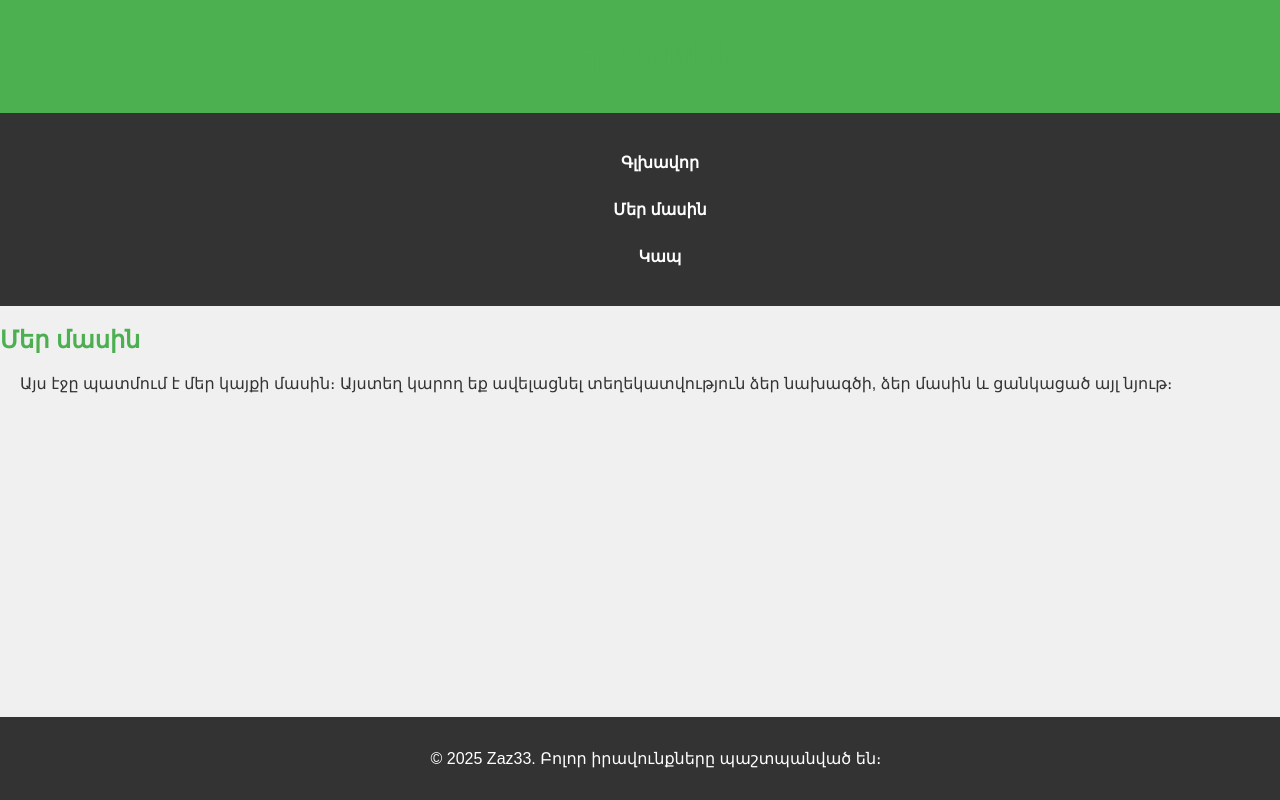
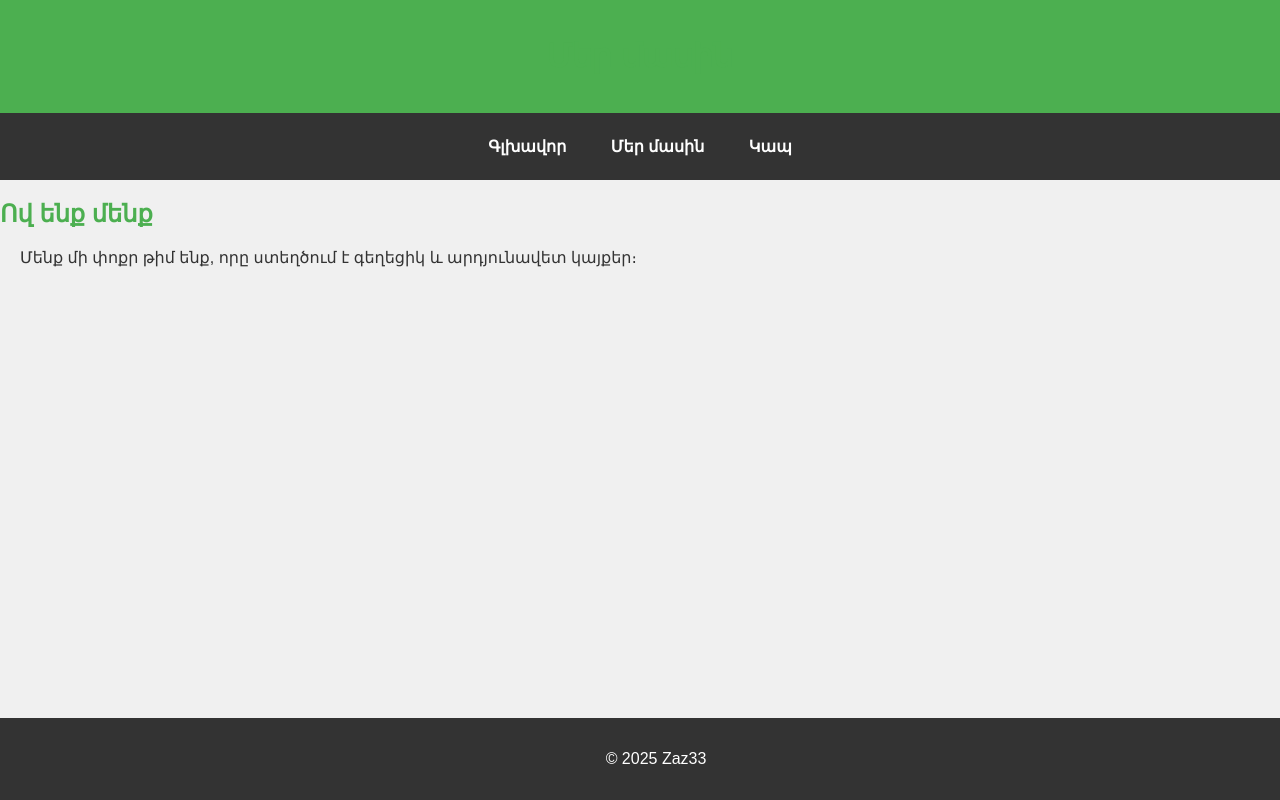
Before and after one commit to Zaz33/zaz33.github.io, a plain HTML site: page about.html in a window 1280 px wide. Drawn offline with Linux system fonts and the light colour scheme.

Commit message:
Update about.html
Signed-off-by: Zaz33 <033339133a@gmail.com>

```diff
--- a/about.html
+++ b/about.html
@@ -1,28 +1,28 @@
 <!DOCTYPE html>
 <html lang="hy">
 <head>
-    <meta charset="UTF-8">
-    <meta name="viewport" content="width=device-width, initial-scale=1.0">
-    <title>Մեր մասին - Zaz33 կայք</title>
-    <link rel="stylesheet" href="style.css">
+  <meta charset="UTF-8" />
+  <title>Մեր մասին</title>
+  <link rel="stylesheet" href="style.css" />
 </head>
 <body>
 <header>
   <h1>Մեր մասին</h1>
 </header>
+
 <nav>
-        <ul>
-            <li><a href="index.html">Գլխավոր</a></li>
-            <li><a href="about.html">Մեր մասին</a></li>
-            <li><a href="contact.html">Կապ</a></li>
-        </ul>
+  <a href="index.html">Գլխավոր</a>
+  <a href="about.html">Մեր մասին</a>
+  <a href="contact.html">Կապ</a>
 </nav>
-    <main>
-        <h2>Մեր մասին</h2>
-        <p>Այս էջը պատմում է մեր կայքի մասին։ Այստեղ կարող եք ավելացնել տեղեկատվություն ձեր նախագծի, ձեր մասին և ցանկացած այլ նյութ։</p>
-    </main>
+
+<section>
+  <h2>Ով ենք մենք</h2>
+  <p>Մենք մի փոքր թիմ ենք, որը ստեղծում է գեղեցիկ և արդյունավետ կայքեր։</p>
+</section>
+
 <footer>
-        <p>&copy; 2025 Zaz33. Բոլոր իրավունքները պաշտպանված են։</p>
+  <p>&copy; 2025 Zaz33</p>
 </footer>
 </body>
 </html>
```
Lines whose indentation alone changed are shown as unchanged.
